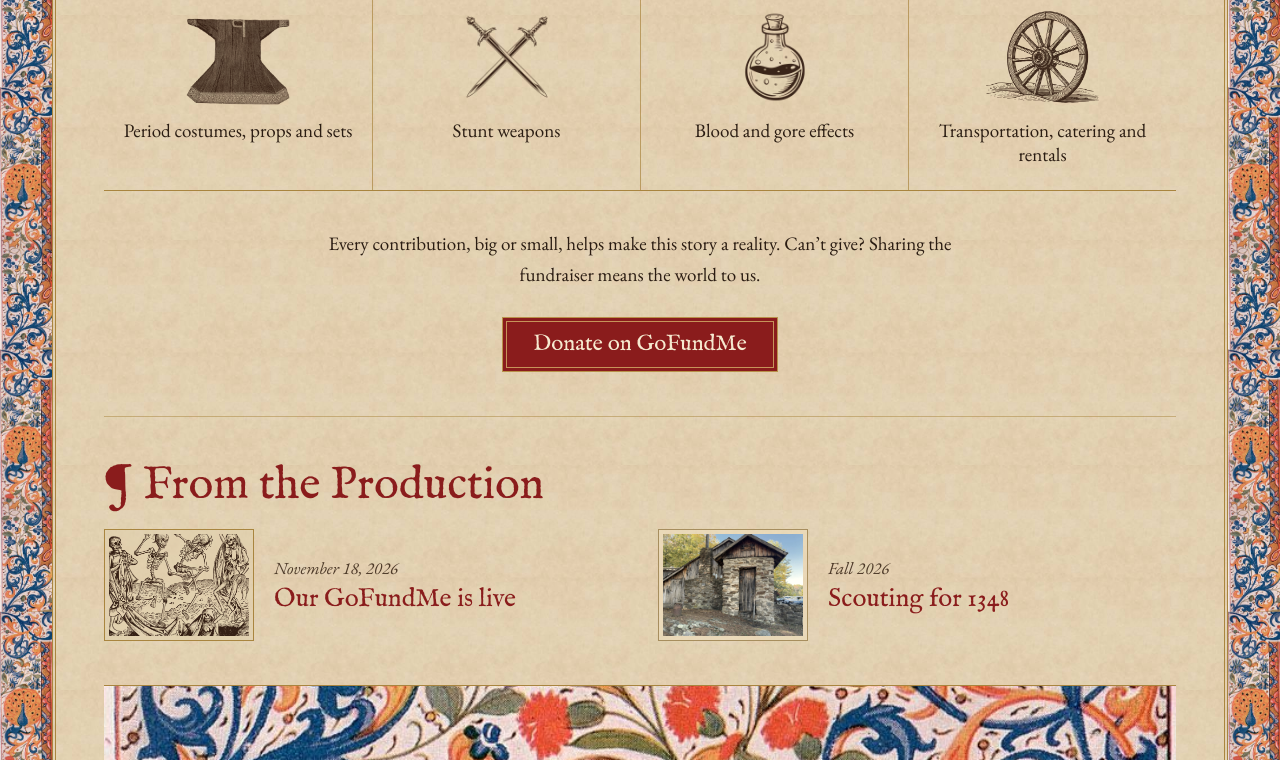
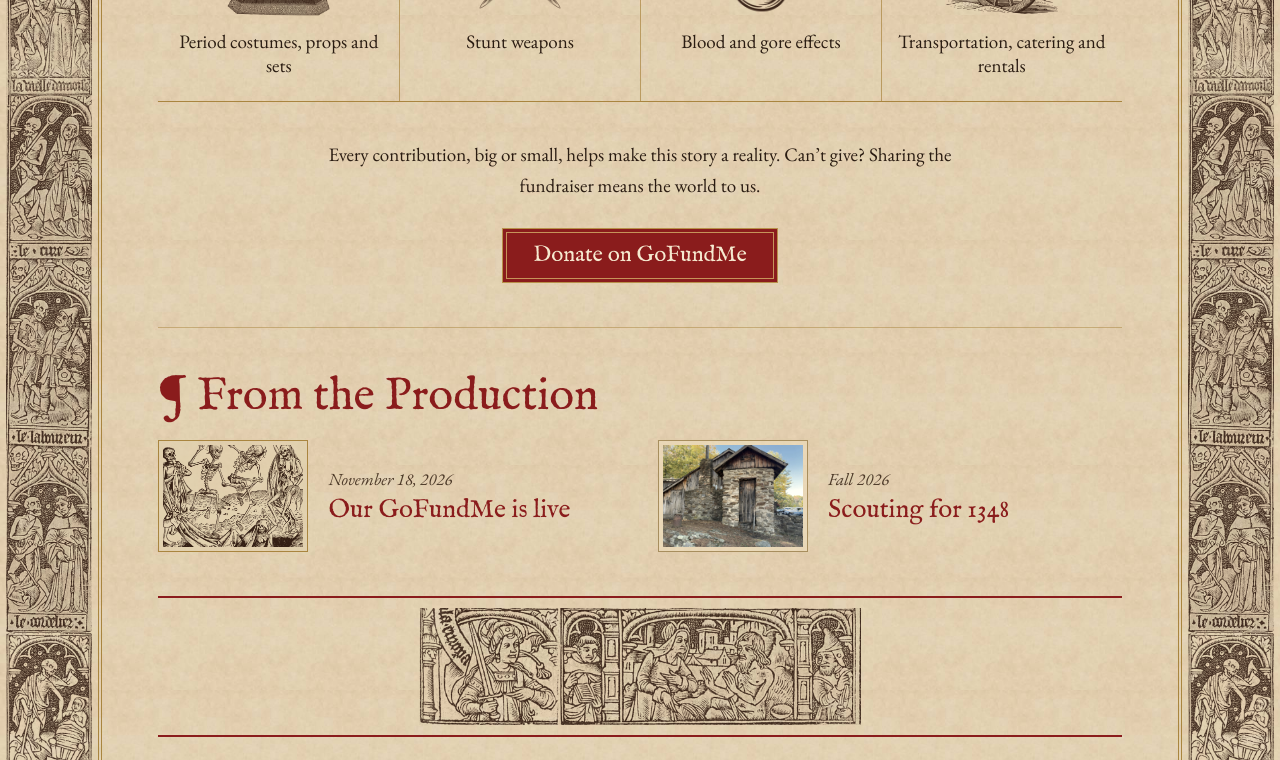
Before and after one commit to christopherjesski-alt/danse-macabre-website, a plain HTML site: page index.html in a window 1280 px wide. Shown: the part 2010-2770 px from the top of the page. Drawn offline with Linux system fonts and the light colour scheme.

Commit message:
Dance of Death borders and wider desktop content
- Side borders now use the Dance of Death margin scenes from Simon
  Vostre's printed Book of Hours (Paris, c. 1500), 12 scenes stacked,
  transparent paper, brown ink
- Borders slim (8vw, max 160px) and content widens to 1720px; borders
  only grow on very wide screens so no gap opens
- Floral bands replaced: red manuscript rule under the header, Vostre
  arched panel as a frieze above the footer
- Art credits updated on all pages

Co-Authored-By: Claude Opus 5.5 <noreply@anthropic.com>

```diff
--- a/css/style.css
+++ b/css/style.css
@@ -15,8 +15,9 @@
   --font-caps: "IM Fell English SC", Georgia, serif;
   --font-body: "EB Garamond", Garamond, Georgia, serif;
 
-  --content: 1180px;
-  --border-w: clamp(56px, calc((100vw - var(--content)) / 2), 340px);
+  --content: 1720px;
+  /* slim borders; they only widen on very large screens so no gap opens beside the content */
+  --border-w: max(clamp(56px, 8vw, 160px), calc((100vw - var(--content)) / 2));
 }
 
 /* ---------- Base ---------- */
@@ -49,7 +50,7 @@ h1, h2, h3 { font-weight: 400; }
   position: absolute;
   top: 0; bottom: 0;
   width: var(--border-w);
-  background: url("../img/border-left.jpg") center top / 100% auto repeat-y;
+  background: url("../img/border-dance.webp") center top / calc(100% - 12px) auto repeat-y;
   pointer-events: none;
 }
 .page::before { left: 0; border-right: 4px double var(--gold); }
@@ -57,15 +58,19 @@ h1, h2, h3 { font-weight: 400; }
 .inner {
   max-width: var(--content);
   margin: 0 auto;
-  padding: 0 48px;
+  padding: 0 56px;
 }
 
-/* Book of Hours band under the header and above the footer */
-.band {
-  height: 78px;
-  background: url("../img/border-bottom.jpg") center / cover no-repeat;
-  border-top: 1px solid var(--gold);
-  border-bottom: 1px solid var(--gold);
+/* Red manuscript rule under the header; Vostre panel as a frieze above the footer */
+.rule { height: 7px; border-top: 2px solid var(--rubric); border-bottom: 1px solid var(--rubric); }
+.frieze {
+  display: block;
+  width: 100%;
+  height: clamp(110px, 11vw, 180px);
+  object-fit: contain;
+  padding: 10px 0;
+  border-top: 2px solid var(--rubric);
+  border-bottom: 2px solid var(--rubric);
 }
 
 /* ---------- Header ---------- */
@@ -120,7 +125,7 @@ h1, h2, h3 { font-weight: 400; }
   align-items: flex-start;
   font-family: var(--font-display);
   color: var(--rubric);
-  font-size: clamp(3.1rem, 6vw, 5.4rem);
+  font-size: clamp(3.1rem, 5.4vw, 6.4rem);
   line-height: .92;
 }
 .title .dropcap { flex: none; width: 2.4em; margin: -.12em .05em 0 -.4em; }
@@ -266,10 +271,12 @@ figcaption { margin-top: 8px; font-size: .92rem; font-style: italic; text-align:
 @media (max-width: 760px) {
   :root { --border-w: 26px; }
   body { font-size: 1.12rem; background-size: 700px; }
+  .page::before, .page::after { background-size: 100% auto; }
   .page::before { border-right-width: 3px; }
   .page::after { border-left-width: 3px; }
   .inner { padding: 0 12px; }
-  .band { height: 46px; }
+  .rule { height: 6px; }
+  .frieze { height: auto; padding: 6px 0; }
 
   .site-header { display: grid; grid-template-columns: 1fr auto; gap: 8px 12px; padding: 14px 0 10px; }
   .home-link { font-size: 1.3rem; }
--- a/index.html
+++ b/index.html
@@ -28,7 +28,7 @@
       <a class="btn btn-small nav-donate" href="https://www.gofundme.com/f/danse-macabre-bringing-this-story-to-life">Donate</a>
     </nav>
   </header>
-  <div class="band" role="presentation"></div>
+  <div class="rule" role="presentation"></div>
 
   <main>
     <section class="hero">
@@ -108,12 +108,12 @@
     </section>
   </main>
 
-  <div class="band" role="presentation"></div>
+  <img class="frieze" src="img/band-vostre.webp" alt="" width="1400" height="370" loading="lazy">
   <footer class="site-footer">
     <p class="footer-title">Danse Macabre</p>
     <p>An Emerson College senior film, filming in New Hampshire</p>
     <p class="footer-links"><a href="mailto:Dansemacabre2026@gmail.com">Dansemacabre2026@gmail.com</a><a href="https://www.instagram.com/dansemacabre.film/">Instagram @dansemacabre.film</a></p>
-    <p class="art-credits">Art: Michael Wolgemut, <i>Dance of Death</i> and town view, <i>Nuremberg Chronicle</i> (1493); Sassoferrato, <i>The Virgin in Prayer</i> (1640&ndash;50); border from a 15th-century Book of Hours. All public domain.<br>&copy; <span data-year>2026</span> Danse Macabre</p>
+    <p class="art-credits">Art: Michael Wolgemut, <i>Dance of Death</i> and town view, <i>Nuremberg Chronicle</i> (1493); Sassoferrato, <i>The Virgin in Prayer</i> (1640&ndash;50); dance of Death borders from a Book of Hours printed by Philippe Pigouchet for Simon Vostre, Paris, c. 1500. All public domain.<br>&copy; <span data-year>2026</span> Danse Macabre</p>
   </footer>
 
 </div>
```
Also changed, not shown: film.html (+3 -3 lines), team.html (+3 -3 lines), updates.html (+3 -3 lines), img/band-vostre.webp (added), img/border-bottom.jpg (deleted), img/border-dance.webp (added), img/border-left.jpg (deleted).
